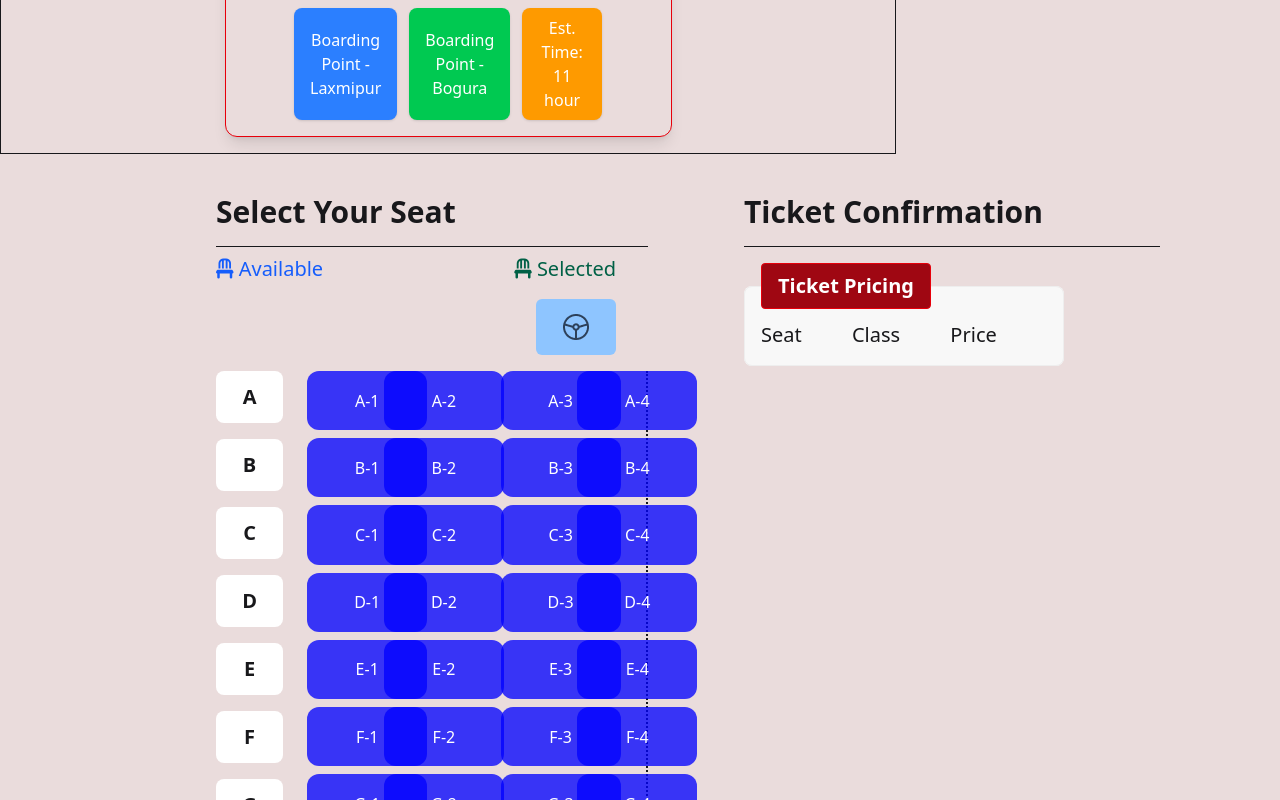
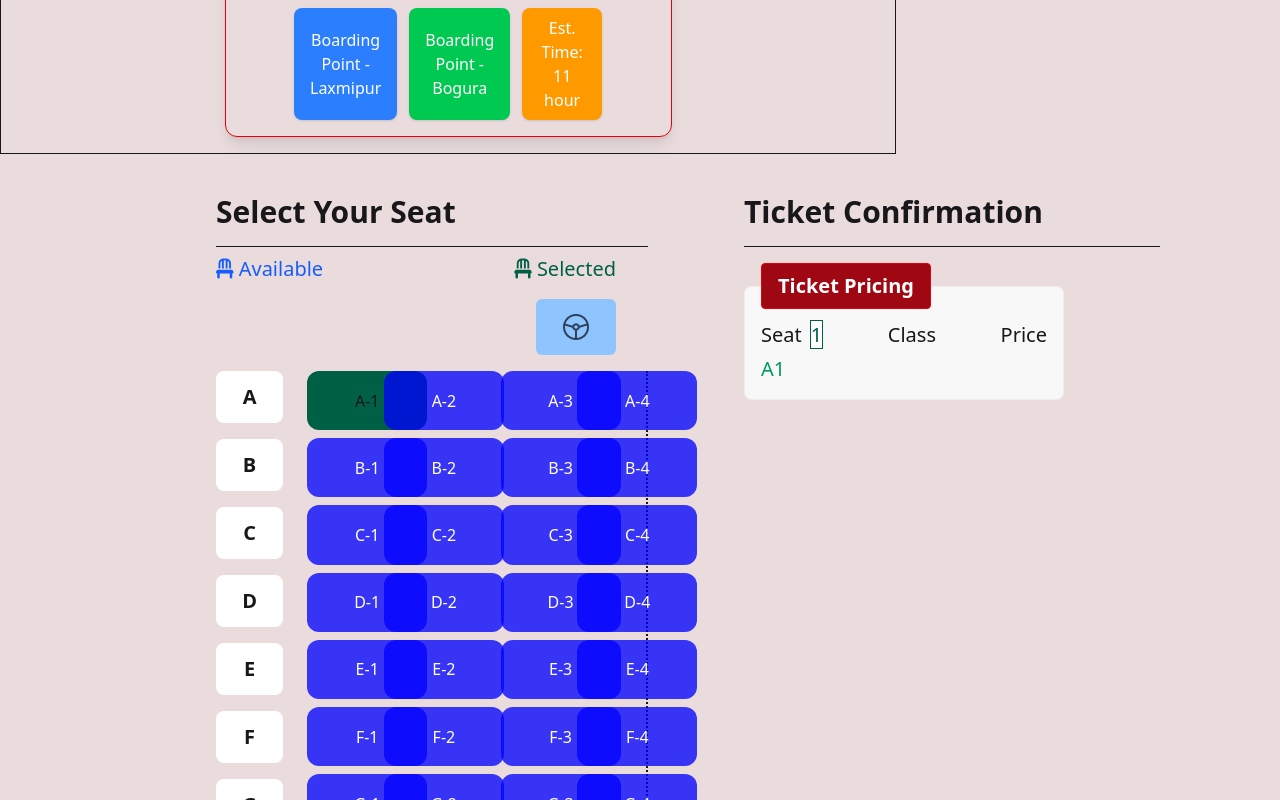
Before and after one commit to salman60mahmud/eraz-travel, a website: page Frontend/index.html in a window 1280 px wide. Both pictures are taken after a click on the button "A-1". Shown: the part 1617-2417 px from the top of the page. Drawn offline with nearby package versions, Linux system fonts and the light colour scheme.

Commit message:
selected numbers added

```diff
--- a/Frontend/index.html
+++ b/Frontend/index.html
@@ -91,7 +91,8 @@
                             <p>Coach-009-WEB ! AC_Business</p>
                         </div>
                     </div>
-                    <div class="text-emerald-800 font-semibold rounded-md bg-lime-500 py-4 px-6" id="available_seat"><i class="fa-solid fa-chair"></i> 40 Seats available</div>
+                    <div class="text-emerald-800 font-semibold rounded-md bg-lime-500 py-4 px-6" id="available_seat"><i
+                            class="fa-solid fa-chair"></i> 40 Seats available</div>
                 </div>
 
 
@@ -113,13 +114,16 @@
                             <tr>
                                 <td colspan="2" class="py-4 px-6">
                                     <div class="flex flex-col md:flex-row gap-3">
-                                <button class="px-4 py-2 bg-blue-500 hover:bg-blue-600 text-white rounded-lg transition duration-200 text-sm md:text-base font-medium shadow-sm">
+                                        <button
+                                            class="px-4 py-2 bg-blue-500 hover:bg-blue-600 text-white rounded-lg transition duration-200 text-sm md:text-base font-medium shadow-sm">
                                             Boarding Point - Laxmipur
                                         </button>
-                                <button class="px-4 py-2 bg-green-500 hover:bg-green-600 text-white rounded-lg transition duration-200 text-sm md:text-base font-medium shadow-sm">
+                                        <button
+                                            class="px-4 py-2 bg-green-500 hover:bg-green-600 text-white rounded-lg transition duration-200 text-sm md:text-base font-medium shadow-sm">
                                             Boarding Point - Bogura
                                         </button>
-                                <button class="px-4 py-2 bg-amber-500 hover:bg-amber-600 text-white rounded-lg transition duration-200 text-sm md:text-base font-medium shadow-sm">
+                                        <button
+                                            class="px-4 py-2 bg-amber-500 hover:bg-amber-600 text-white rounded-lg transition duration-200 text-sm md:text-base font-medium shadow-sm">
                                             Est. Time: 11 hour
                                         </button>
                                     </div>
@@ -229,12 +233,11 @@
                 <legend class="fieldset-legend text-xl border border-red-600 bg-red-800 px-4 text-white rounded-sm">
                     Ticket Pricing</legend>
                 <section class="flex justify-between text-xl">
-                    <div>Seat</div>
+                    <div>Seat<span class="text-emerald-800 border-1 bg-base-100 ml-2" id="seat_numbers">0</span></div>
                     <div>Class</div>
                     <div>Price</div>
-                    <hr>
                 </section>
-
+                <div id="dashboard"></div>
 
             </fieldset>
 
--- a/Frontend/script.js
+++ b/Frontend/script.js
@@ -3,8 +3,50 @@ let seat = 40;
 let available_seat = document.getElementById('available_seat');
 available_seat.innerText = `${seat} Seats available`;
 
-function select_seat(id){
-    console.log(id);
+const clicked_seat = [];
+function select_seat(id) {
+    let index = clicked_seat.indexOf(id);
+    const button = document.getElementById(id);
 
+    // If seat is already selected, allow unselecting regardless of count
+    if (index !== -1) {
+        clicked_seat.splice(index, 1);
+        button.classList.remove('bg-emerald-800', 'rounded-xl', 'w-30');
+        button.classList.add('seat-selection');
+        show_data();
+        seat_numbers()
+        return;
+    }
 
+    // Only check maximum limit when trying to select NEW seats
+    let maximum_seat = clicked_seat.length;
+    if (maximum_seat >= 6) {
+        alert('maximum 6 seats are allowed to purchase');
+        return;
+    }
+
+    // If we get here, it means we're selecting a new seat and we're under the limit
+    clicked_seat.push(id);
+    button.classList.remove('seat-selection');
+    button.classList.add('bg-emerald-800', 'rounded-xl', 'w-30');
+    show_data();
+    seat_numbers()
 }
+
+function show_data() {
+    const dashboard = document.getElementById('dashboard');
+    dashboard.innerHTML = '';
+
+    for (const data of clicked_seat) {
+        const seat_show = document.createElement('p');
+        seat_show.innerText = data;
+        seat_show.setAttribute('id', `p${data}`);
+        seat_show.classList.add('text-emerald-600', 'text-xl');
+        dashboard.appendChild(seat_show);
+    }
+}
+
+function seat_numbers() {
+    const clicked_number = document.getElementById('seat_numbers');
+    clicked_number.innerText = clicked_seat.length;
+}
```
Lines whose indentation alone changed are shown as unchanged.
